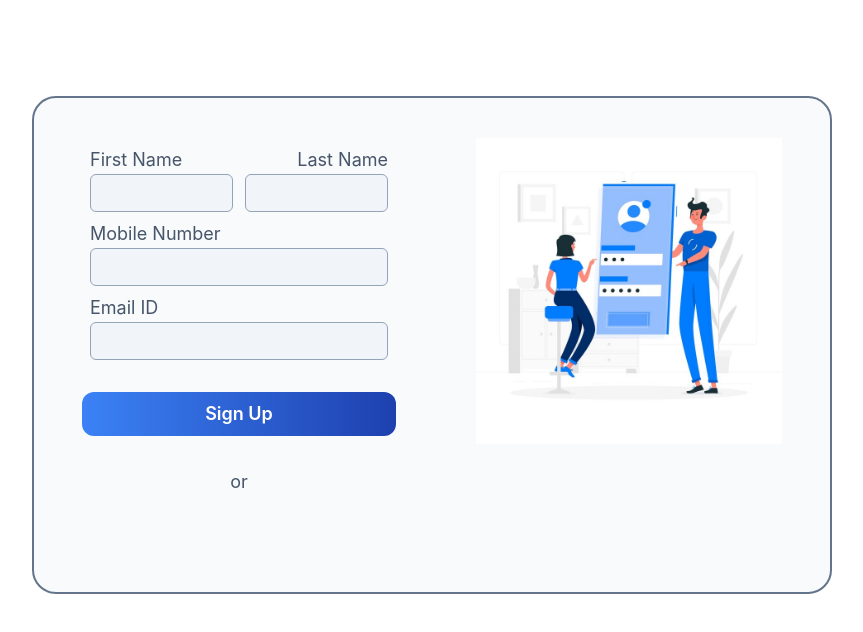
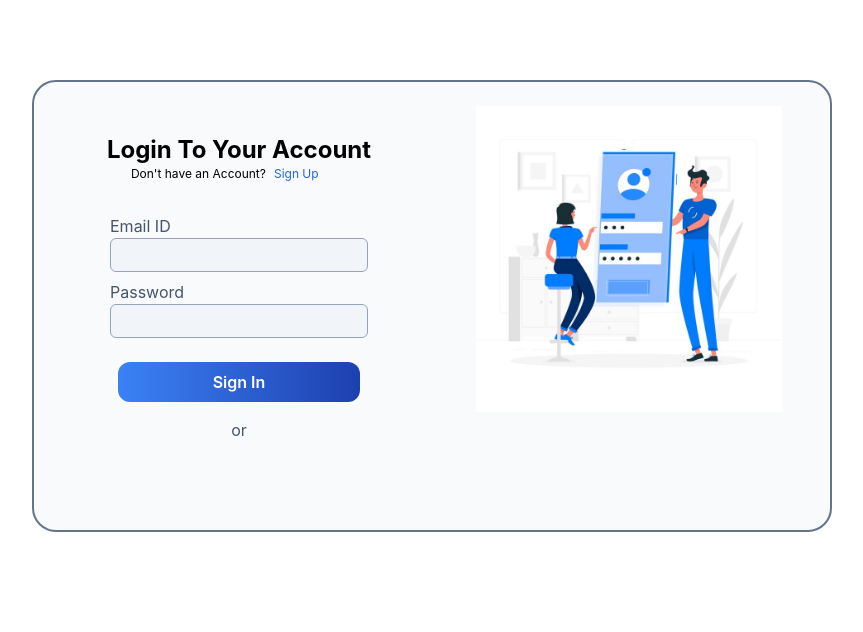
Before and after one commit to pallavee-2705/projectwhiz, a React (Create React App) app: page /login in a window 1280 px wide. Shown: the top 632 px of the page, without its empty margins (208-1071 px from the left). Built offline with nearby package versions, Linux system fonts and the light colour scheme.

Commit message:
implemented the toggle feature for login and signup

```diff
--- a/src/App.js
+++ b/src/App.js
@@ -1,9 +1,21 @@
-import React from 'react';
+import React, { useState } from 'react';
+import { BrowserRouter as Router, Routes, Route, useLocation } from 'react-router-dom';
 import { Home, Dashboard, Blog, Contact, Privacypolicy, About, Login } from './pages';
-import { BrowserRouter as Router, Routes, Route, useLocation } from 'react-router-dom';
 import { Footer, Header } from './components';
 
 function App() {
+  const [isSignUp, setIsSignUp] = useState(true);
+
+  // Event handler for Get Started button in the header
+  const handleGetStarted = () => {
+    setIsSignUp(true); // Set isSignUp to true to display the sign-up form
+  };
+
+  // Event handler for Login button in the header
+  const handleLogin = () => {
+    setIsSignUp(false); // Set isSignUp to false to display the login form
+  };
+
   return (
     <Router>
       <Routes>
@@ -13,7 +25,7 @@ function App() {
         <Route path="/about" element={<Layout><About /></Layout>} />
         <Route path="/contact" element={<Layout><Contact /></Layout>} />
         <Route path="/privacypolicy" element={<Layout><Privacypolicy /></Layout>} />
-        <Route path="/login" element={<Login />} />
+        <Route path="/login" element={<Layout><Login handleGetStarted={handleGetStarted} handleLogin={handleLogin} /></Layout>} />
       </Routes>
     </Router>
   );
--- a/src/components/Banner.jsx
+++ b/src/components/Banner.jsx
@@ -20,7 +20,7 @@ function Banner() {
             {/* this is for the email get started thingy */}
             <div className="flex gap-4 w-full mt-5">
                 <input type="email" placeholder="Enter your email" className=" border border-gray-300 rounded-xl px-3 py-2 flex-grow" />
-                <a href="#" className="text-white bg-gradient-to-r from-blue-500 to-blue-800 px-4 py-2 font-semibold rounded-xl flex items-center justify-center relative transition-transform transform-gpu hover:-translate-y-1 hover:shadow-lg">
+                <a href="/login" className="text-white bg-gradient-to-r from-blue-500 to-blue-800 px-4 py-2 font-semibold rounded-xl flex items-center justify-center relative transition-transform transform-gpu hover:-translate-y-1 hover:shadow-lg">
                 <span>Get Started</span>
                 <span className="ml-2">
                   <FaArrowRight />
--- a/src/components/Header.jsx
+++ b/src/components/Header.jsx
@@ -3,7 +3,7 @@ import { headerlogo } from '../assets';
 import { FaArrowRight } from "react-icons/fa";
 import { Link } from 'react-router-dom';
 
-function Header() {
+function Header({ handleGetStarted, handleLogin }) {
   const scrollToWhyProjectWhiz = () => {
     const whyProjectWhizSection = document.getElementById('whyprojectwhiz');
     if (whyProjectWhizSection) {
@@ -64,7 +64,7 @@ function Header() {
               </Link>
           </li>
           <li>
-              <a href="/login" className="text-gray-600 hover:text-gray-900 hover:scale-105">
+              <a href="/login" className="text-gray-600 hover:text-gray-900 hover:scale-105" onClick={handleLogin}>
                 <span className="inline-block transition-transform duration-300 hover:scale-105">
                   Login
                 </span>
@@ -72,7 +72,7 @@ function Header() {
           </li>
 
             <li>
-              <a href="/login" className="text-white bg-gradient-to-r from-blue-500 to-blue-800 px-4 py-2 font-semibold rounded-xl flex items-center justify-center relative transition-transform transform-gpu hover:-translate-y-1 hover:shadow-lg">
+              <a href="/login" className="text-white bg-gradient-to-r from-blue-500 to-blue-800 px-4 py-2 font-semibold rounded-xl flex items-center justify-center relative transition-transform transform-gpu hover:-translate-y-1 hover:shadow-lg" onClick={handleGetStarted}>
                 <span>Get Started</span>
                 <span className="ml-2">
                   <FaArrowRight />
--- a/src/pages/Login.jsx
+++ b/src/pages/Login.jsx
@@ -1,12 +1,11 @@
-import React from 'react'
-import { GoogleLogin} from '@react-oauth/google';
+import React, { useState } from 'react';
+import { GoogleLogin } from '@react-oauth/google';
 import { GoogleLogout } from 'react-google-login';
-import { useState } from 'react';
-import { FaArrowRight } from 'react-icons/fa';
 import { loginimg } from '../assets';
 
-function Login() {
+function Login({ handleGetStarted, handleLogin }) { // Receive handleGetStarted and handleLogin as props
   const [isAuthenticated, setIsAuthenticated] = useState(false);
+  const [isSignUp, setIsSignUp] = useState(false); // State to toggle between sign up and sign in forms
 
  // Function to handle Google login success
  const handleLoginSuccess = (response) => {
@@ -26,11 +25,55 @@ function Login() {
   // You can perform additional actions after logout if needed
 };
 
+// Toggle between sign up and sign in forms
+const toggleForm = () => {
+  setIsSignUp(!isSignUp);
+};
+
   return (
-    <div className='bg-slate-50 flex px-12 py-10 gap-20 border-slate-500 border-2 mx-60 my-24 rounded-3xl'>
-          <div className='h-full w-1/2 items-center justify-between font-normal text-slate-600 text-lg'>
-      {/* for the form  */}
-            <div className>
+    <div className='bg-slate-50 flex px-12 py-2 gap-20 border-slate-500 border-2 mx-60 my-20 rounded-3xl'>
+      <div className='h-full w-1/2 items-center justify-between font-normal '>
+      {/* Toggle section */}
+      <div className='flex justify-center items-center mt-3'>
+          <div>
+            {isSignUp ?
+              <span>
+                <div className='font-bold text-2xl text-black'>
+                  Create Your Account
+                </div>
+                <div className=' ml-6 text-xs flex gap-2'>
+                  Already have an Account?
+                  <span
+                    className='text-blue-600 cursor-pointer hover:underline'
+                    onClick={toggleForm}
+                  >
+                    Sign In
+                  </span>
+                </div>
+              </span>
+            :
+            <span>
+              <div className='font-bold text-2xl text-black mt-8'>
+                Login To Your Account
+              </div>
+              <div className='ml-6 text-xs flex gap-2'>
+                Don't have an Account?
+                <span
+                  className='text-blue-600 cursor-pointer hover:underline'
+                  onClick={toggleForm}
+                >
+                  Sign Up
+                </span>
+              </div>
+            </span>
+            }
+          </div>
+        </div>
+
+
+        {isSignUp ? (
+          // Sign up form
+          <div className =" px-5 text-slate-600 text-md">
           {/* for the names  */}
               <div className='m-2'>
               <div className='flex justify-between items-center'>
@@ -63,9 +106,15 @@ function Login() {
             <input className='bg-slate-100 p-1 rounded-md border  border-slate-400' type="text" />
 
           </div>
+          {/* Password */}
+          <div className='flex flex-col m-2'>
+            Password
+            <input className='bg-slate-100 p-1 rounded-md border  border-slate-400' type="text" />
+
+          </div>
           {/* sign up button */}
           <div className='my-8'>
-              <a href="/login" className="  flex items-center justify-center text-white bg-gradient-to-r from-blue-500 to-blue-800 px-4 py-2 font-semibold rounded-xl relative transition-transform transform-gpu hover:-translate-y-1 hover:shadow-lg">
+          <a href="/login" className="  flex items-center justify-center text-white bg-gradient-to-r from-blue-500 to-blue-800 mx-4 py-2 font-semibold rounded-xl relative transition-transform transform-gpu hover:-translate-y-1 hover:shadow-lg">
             Sign Up
           </a>
           </div>
@@ -74,35 +123,55 @@ function Login() {
           <span> or </span>
            </div>
         </div>
-            <div className='m-2 gap-2 flex'>
+        ) : (
+          // Sign in form
+          <div className =" text-slate-600  py-6 px-5">
 
-          {!isAuthenticated ? (
+          {/* email */}
+          <div className='flex flex-col m-2'>
+            Email ID
+            <input className='bg-slate-100 p-1 rounded-md border  border-slate-400' type="text" />
+          </div>
+          <div className='flex flex-col m-2'>
+            Password
+            <input className='bg-slate-100 p-1 rounded-md border  border-slate-400' type="text" />
+          </div>
+          {/* sign up button */}
+          <div className='py-4'>
+          <a href="/login" className="  flex items-center justify-center text-white bg-gradient-to-r from-blue-500 to-blue-800 mx-4 py-2 font-semibold rounded-xl relative transition-transform transform-gpu hover:-translate-y-1 hover:shadow-lg">
+            Sign In
+          </a>
+          </div>
+           {/* or */}
+           <div className='flex items-center justify-center'>
+          <span> or </span>
+           </div>
+        </div>
+        )}
+
+
+        {/* Google sign up button */}
+        <div className='flex items-center justify-center pb-4'>
+          <div className="text-center">
             <GoogleLogin
               clientId="YOUR_CLIENT_ID.apps.googleusercontent.com"
-                          buttonText="Login"
+              buttonText="Sign Up with Google"
               onSuccess={handleLoginSuccess}
               onFailure={handleLoginFailure}
               cookiePolicy={'single_host_origin'}
               isSignedIn={true}
+              style={{ fontSize: '20px', padding: '15px 30px', borderRadius: '8px' }}
             />
-                        ) : (
-                          <GoogleLogout
-                            clientId="907017828098-i1iouhd7u88ad7j4d9ic3selsc5f86us.apps.googleusercontent.com"
-                            buttonText="Logout"
-                            onLogoutSuccess={handleLogout}
-                          />
-                        )}
-
-
+          </div>
         </div>
       </div>
 
-  {/* for the image */}
-  <div className='w-1/2'>
-          <img src={loginimg} alt="" />
+      {/* Image */}
+      <div className='w-1/2 py-4 h-auto'>
+        <img src={loginimg} alt="login" />
       </div>
     </div>
-  )
+  );
 }
 
-export default Login
+export default Login;
```
Lines whose indentation alone changed are shown as unchanged.
